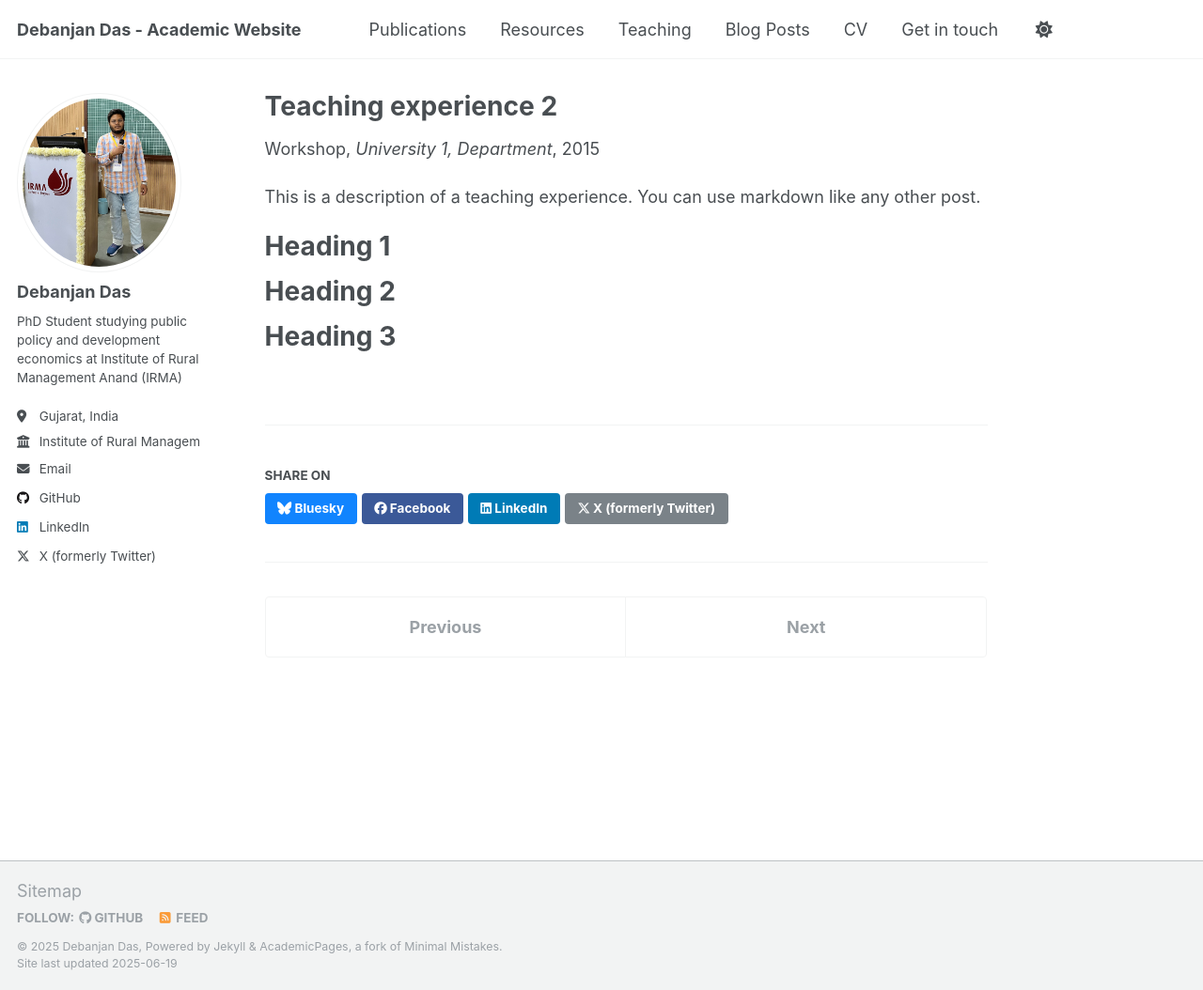
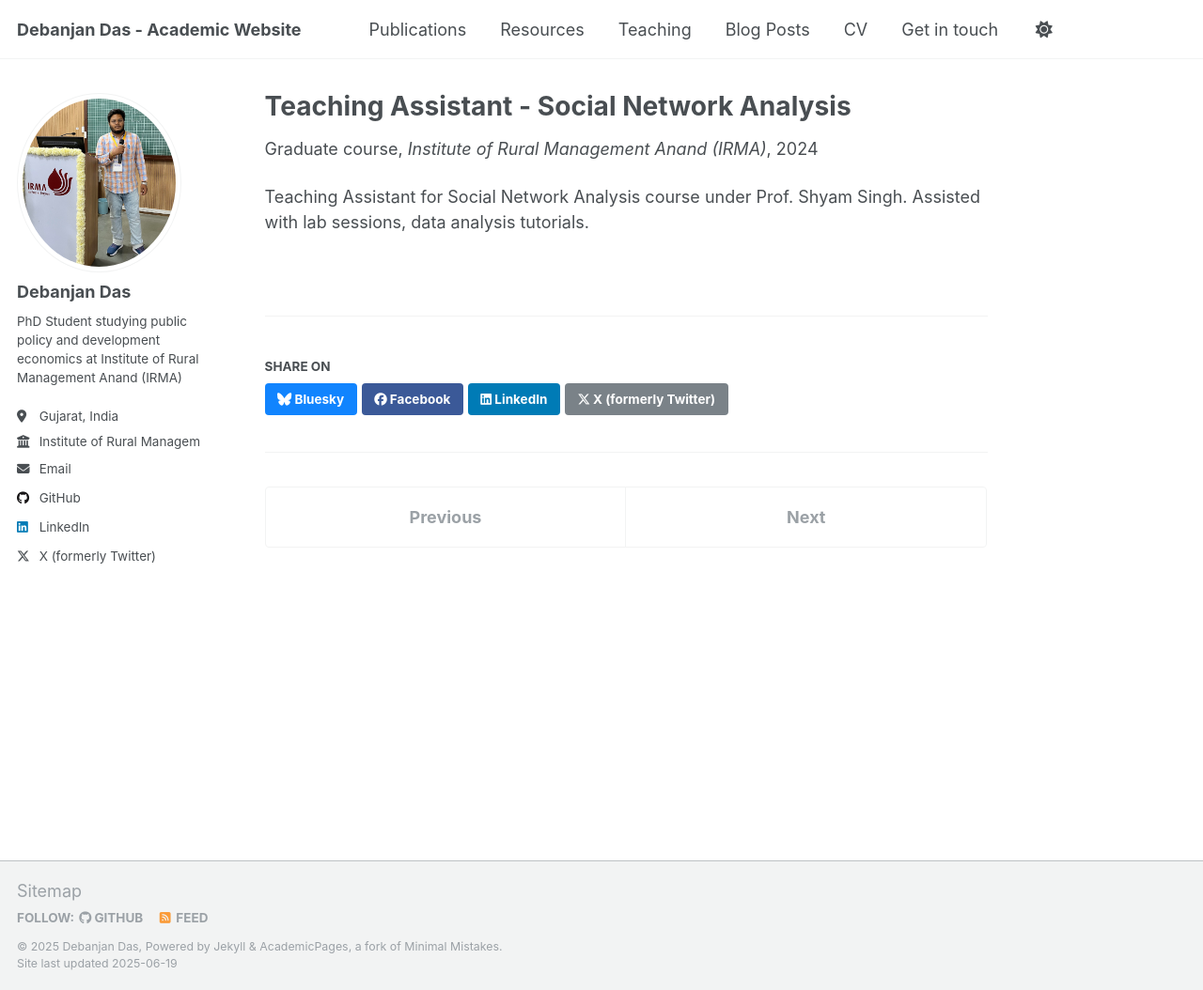
Before and after one commit to Debanjan-econpolicy/debanjan-econpolicy.github.io, a Jekyll site: the page built from _teaching/2015-spring-teaching-2.md, in a window 1280 px wide and 1054 px high. Shown: the whole window at 94% size. Built offline with Jekyll 4.4.1, drawn with Linux system fonts in a browser that asks for light colours.

Commit message:
Update teaching experience with real courses

```diff
--- a/_teaching/2015-spring-teaching-2.md
+++ b/_teaching/2015-spring-teaching-2.md
@@ -1,20 +1,11 @@
 ---
-title: "Teaching experience 2"
+title: "Teaching Assistant - Social Network Analysis"
 collection: teaching
-type: "Workshop"
-permalink: /teaching/2015-spring-teaching-1
-venue: "University 1, Department"
-date: 2015-01-01
-location: "City, Country"
+type: "Graduate course"
+permalink: /teaching/2024-social-network-analysis
+venue: "Institute of Rural Management Anand (IRMA)"
+date: 2024-01-01
+location: "Gujarat, India"
 ---
 
-This is a description of a teaching experience. You can use markdown like any other post.
-
-Heading 1
-======
-
-Heading 2
-======
-
-Heading 3
-======
+Teaching Assistant for Social Network Analysis course under Prof. Shyam Singh. Assisted with lab sessions, data analysis tutorials.
```
